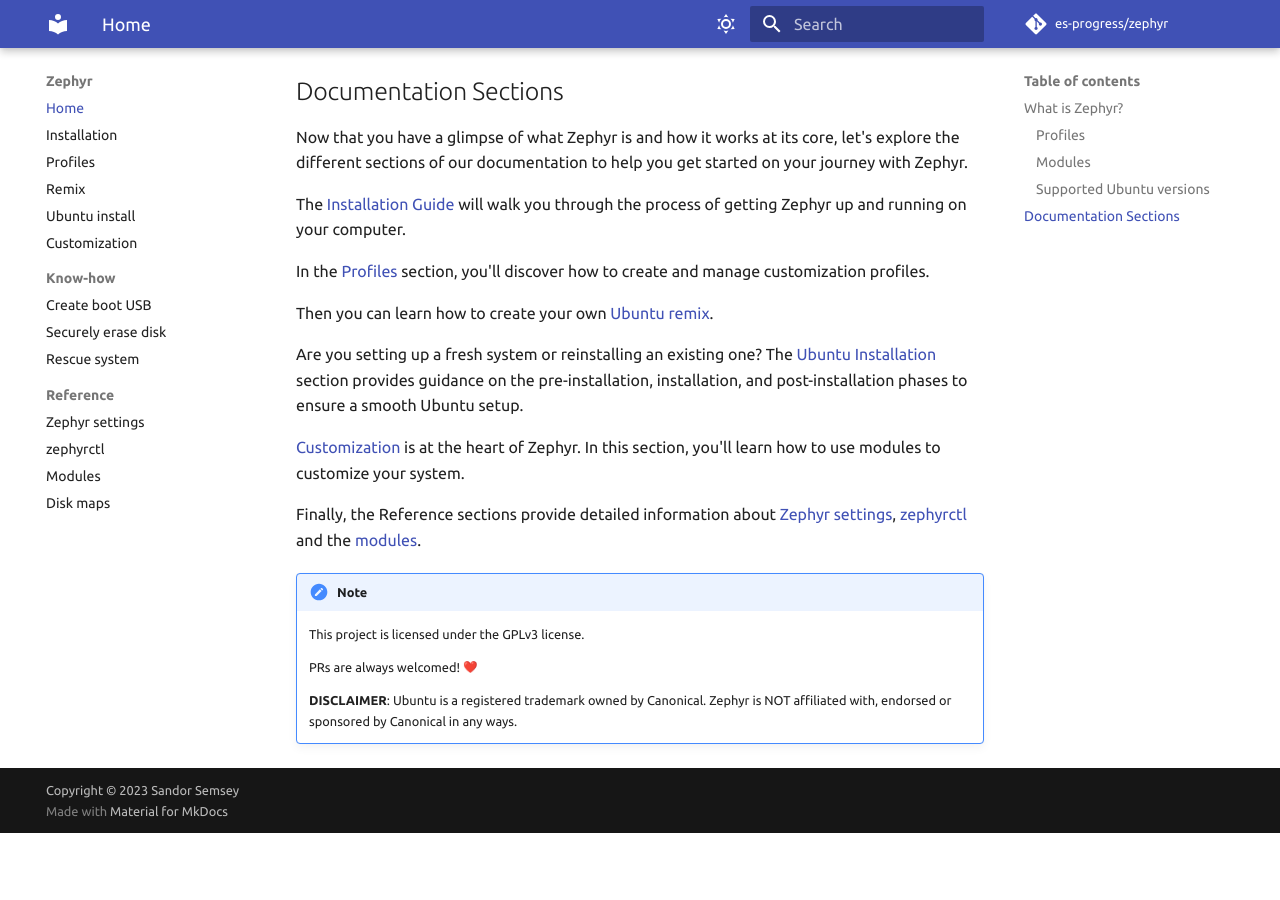
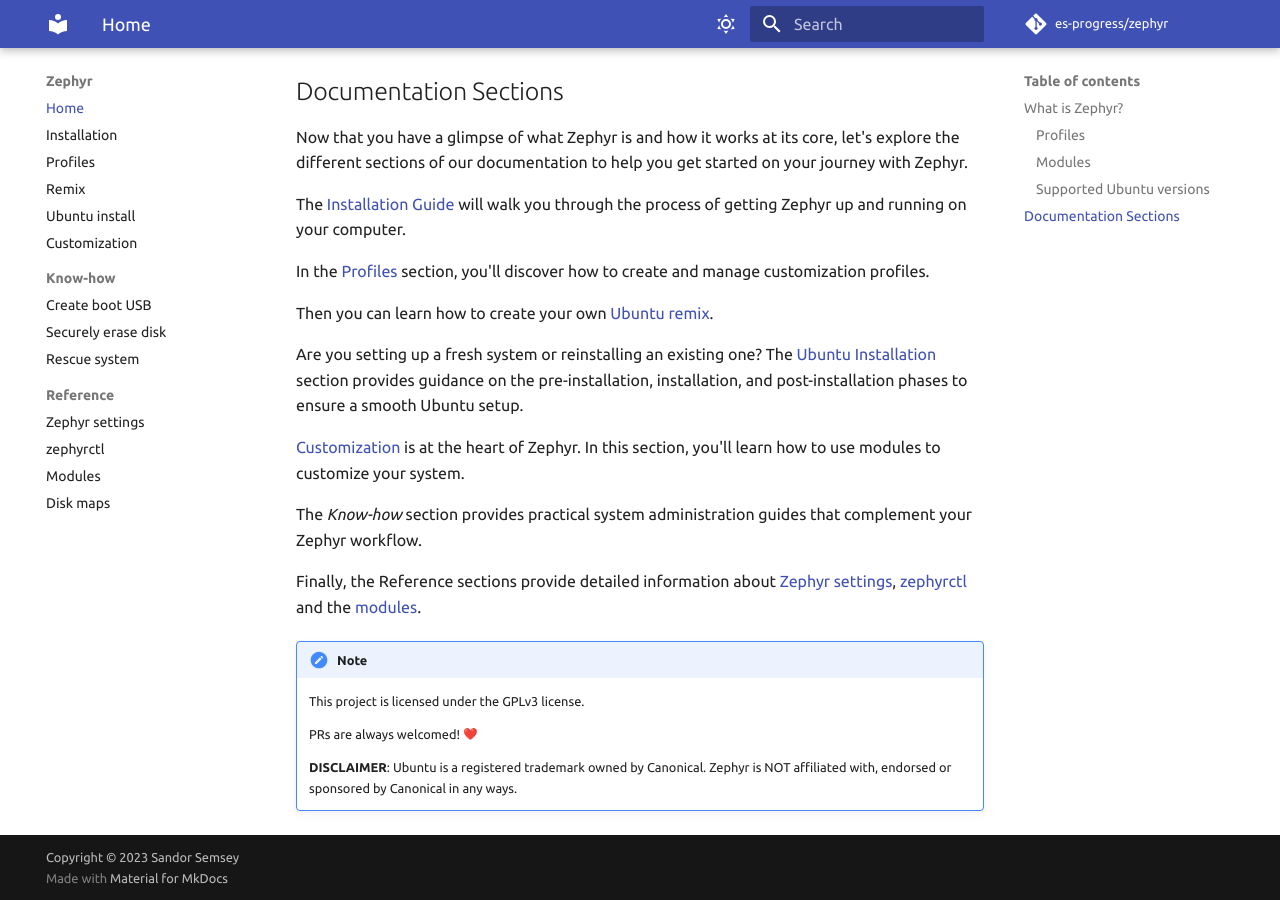
Before and after one commit to es-progress/zephyr, an MkDocs documentation site: the page built from docs/index.md, in a window 1280 px wide and 900 px high, scrolled down 1307 px. Built offline with MkDocs 1.6.1 and Material for MkDocs 9.7.7, drawn with Linux system fonts in a browser that asks for light colours; emoji names are drawn with the system emoji font; comment, search, counter and statistics services are not loaded; before the commit the page ends 2140 px from its top, so only the background shows below that.

Commit message:
docs/index: Add note about Know-how section

```diff
--- a/docs/index.md
+++ b/docs/index.md
@@ -59,6 +59,8 @@ The [Ubuntu Installation](ubuntu.md) section provides guidance on the pre-instal
 [Customization](customize.md) is at the heart of Zephyr.
 In this section, you'll learn how to use modules to customize your system.
 
+The _Know-how_ section provides practical system administration guides that complement your Zephyr workflow.
+
 Finally, the Reference sections provide detailed information about [Zephyr settings](reference/configs.md), [zephyrctl](reference/zephyrctl.md) and the [modules](reference/modules.md).
 
 !!! note
```
